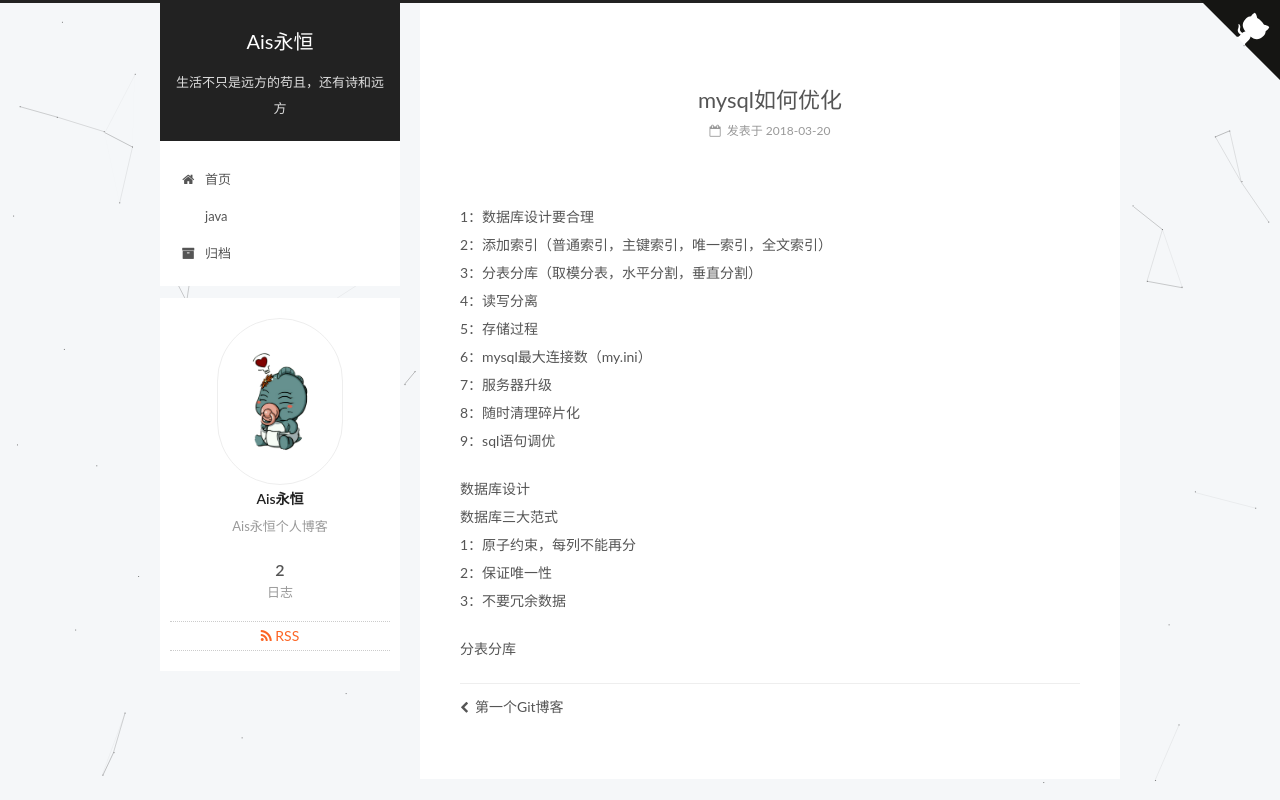
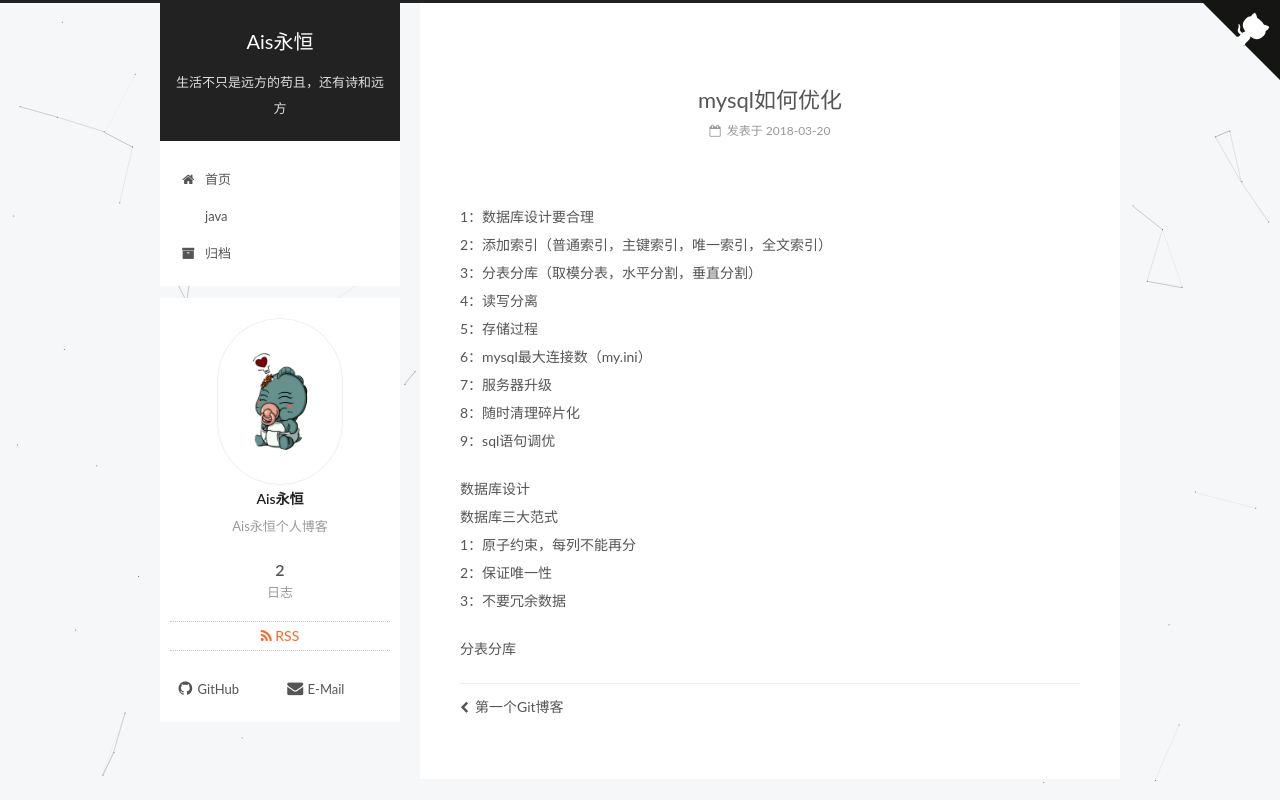
Before and after one commit to fate-sky/fate-sky.github.io, a plain HTML site: page 2018/03/20/欢迎来到我的博客/index.html in a window 1280 px wide. Shown: the top 800 px of the page. Drawn offline with Linux system fonts and the light colour scheme; some packages are replaced by stand-ins of ours; no server answers; a script that the page names is missing; some icons are missing.

Commit message:
Site updated: 2018-03-20 15:07:07

```diff
--- a/2018/03/20/欢迎来到我的博客/index.html
+++ b/2018/03/20/欢迎来到我的博客/index.html
@@ -432,6 +432,22 @@
 
 
 
+            <div class="links-of-author motion-element">
+
+                  <span class="links-of-author-item">
+                    <a href="https://github.com/fate-sky/" target="_blank" title="GitHub">
+
+                        <i class="fa fa-fw fa-github"></i>GitHub</a>
+                  </span>
+
+                  <span class="links-of-author-item">
+                    <a href="mailto:shiyanshanghen@gmail.com" target="_blank" title="E-Mail">
+
+                        <i class="fa fa-fw fa-envelope"></i>E-Mail</a>
+                  </span>
+
+            </div>
+
 
 
 
--- a/css/main.css
+++ b/css/main.css
@@ -1935,7 +1935,7 @@ img:hover {
   width: 4px;
   height: 4px;
   border-radius: 50%;
-  background: #25ff38;
+  background: #dd96c8;
 }
 .links-of-blogroll {
   font-size: 13px;
```
Also changed, not shown: 2018/03/20/第一个Git博客/index.html (+16 -0 lines), JAVA/index.html (+16 -0 lines), archives/2018/03/index.html (+16 -0 lines), archives/2018/index.html (+16 -0 lines), archives/index.html (+16 -0 lines), index.html (+16 -0 lines).
